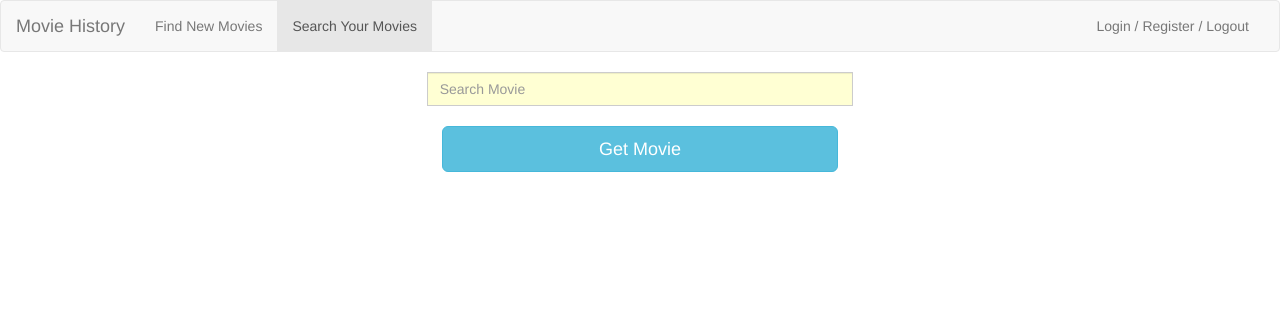
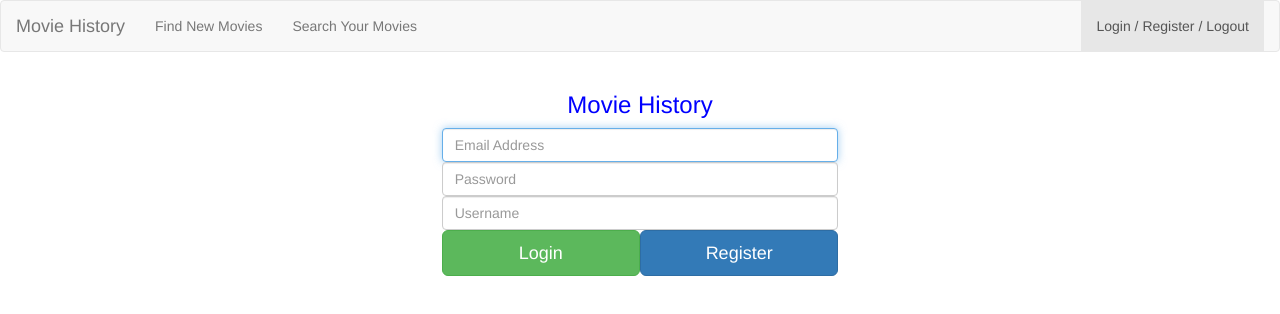
Before and after one commit to nss-evening-cohort-05/rich-browser-group-project-octothrops, a plain HTML site: page index.html in a window 1280 px wide. Drawn offline with nearby package versions, Linux system fonts and the light colour scheme.

Commit message:
added login structure

```diff
--- a/index.html
+++ b/index.html
@@ -24,25 +24,35 @@
         <a class="navbar-brand" href="#">Movie History</a>
       </div>
 
-      <!-- Collect the nav links, forms, and other content for toggling -->
       <div class="collapse navbar-collapse" id="bs-example-navbar-collapse-1">
         <ul class="nav navbar-nav">
-          <li><a href="#">Find New Movies</a></li>
-          <li class="active"><a href="#">Search Your Movies</a></li>
+          <li id="find-movies-link"><a href="#">Find New Movies</a></li>
+          <li id="search-movies-link"><a href="#">Search Your Movies</a></li>
         </ul>
 
         <ul class="nav navbar-nav navbar-right">
-          <li><a href="#">Login / Register / Logout</a></li>
+          <li id="login-logout-link" class="active"><a href="#">Login / Register / Logout</a></li>
         </ul>
     </div>
   </nav>
 
-  <div class="input-holder input-group col-xs-4 col-xs-offset-4">
-    <input type="text" class="form-control" placeholder="Search Movie" id="movieSearch">
+  <div class="search-container hide">
+    <div class="input-holder input-group col-xs-4 col-xs-offset-4">
+      <input type="text" class="form-control" placeholder="Search Movie" id="movieSearch">
+    </div>
+
+    <div class="row col-xs-4 col-xs-offset-4">
+      <button class="btn btn-info btn-lg col-xs-12" id="getMovie">Get Movie</button>
+    </div>
   </div>
 
-  <div class="row col-xs-4 col-xs-offset-4">
-    <button class="btn btn-info btn-lg col-xs-12" id="getMovie">Get Movie</button>
+  <div class="container col-xs-4 col-xs-offset-4" id="login-container">
+    <h3 class="text-center form-spacing">Movie History</h3>
+    <input type="email" id="input-email" class="form-control form-spacing" placeholder="Email Address" required autofocus>
+    <input type="password" id="input-password" class="form-control form-spacing" placeholder="Password" required>
+    <input type="text" id="input-username" class="form-control form-spacing" placeholder="Username" required>
+    <button class="btn btn-lg btn-success col-xs-6" id="login-button">Login</button>
+    <button class="btn btn-lg btn-primary col-xs-6" id="register-button">Register</button>
   </div>
 
 
--- a/javascripts/main.js
+++ b/javascripts/main.js
@@ -10,5 +10,4 @@ $(document).ready(function() {
   });
 
 
-
 });
```
